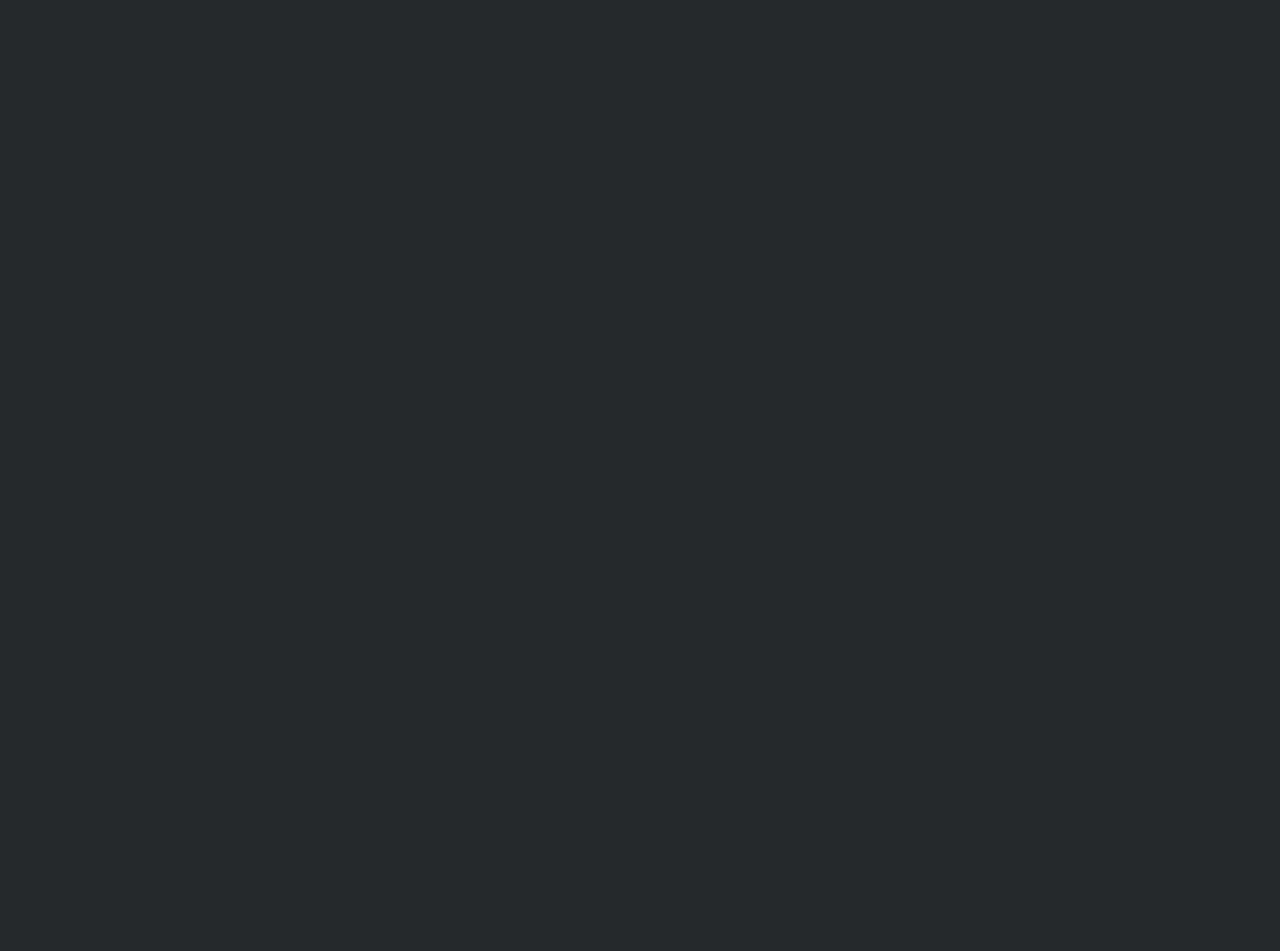
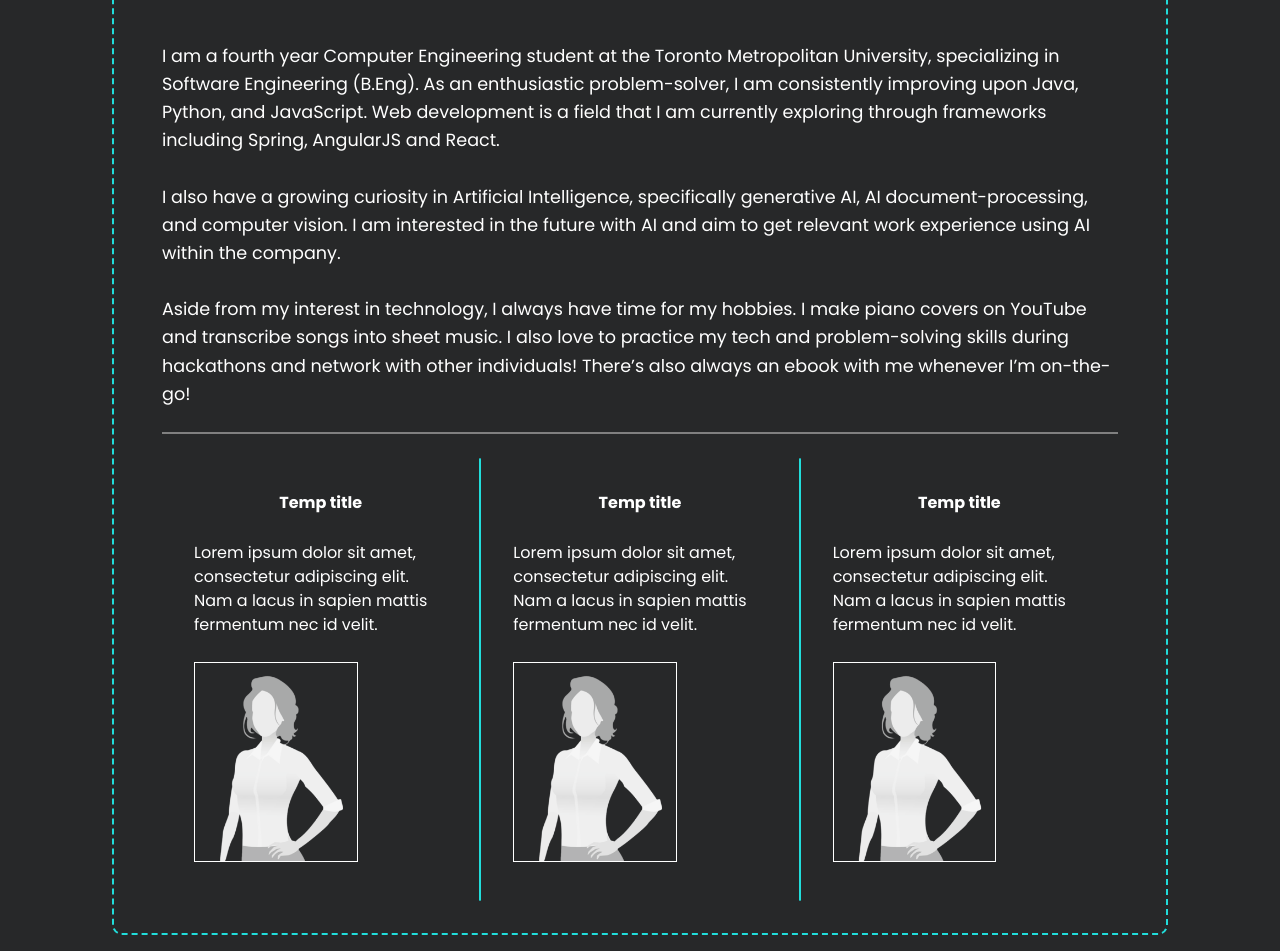
Before and after one commit to mansijp/mansi-patel, a React (Create React App) app: page / in a window 1280 px wide. Shown: the part 952-1903 px from the top of the page. Before the commit the page ends 880 px from the top, so only its background shows below. Built offline with nearby package versions, Linux system fonts and the light colour scheme.

Commit message:
Added an About section

```diff
--- a/src/App.js
+++ b/src/App.js
@@ -1,11 +1,13 @@
 import Navbar from "./components/NavBar/navbar";
-import Home from "./components/Home/home"
+import Home from "./components/Home/home";
+import About from "./components/About/about"
 
 function App() {
   return (
     <div className="App">
         <Navbar/>
         <Home />
+        <About />
     </div>
   );
 }
--- /dev/null
+++ b/src/components/About/about.css
@@ -0,0 +1,65 @@
+#about{
+    margin: 1rem 7rem;
+    width: calc(100vw - 14rem);
+    display: flex;
+    justify-content: space-between;
+    padding: 2rem 3rem;
+    border: 2px dashed #21ddda;
+    border-radius: 10px;
+}
+
+.about-me-title{
+    font-size: 2rem;
+    display: flex;
+    justify-content: center;
+    padding-bottom: 2rem;
+    font-weight: bold;
+}
+
+.about-me-description{
+    font-size: 1.1rem;
+    line-height: 1.6;
+}
+
+.line {
+    position: relative;
+    border: 1px solid gray;
+    margin: 1.5rem 0;
+}
+
+.table-row{
+    display: table;
+}
+
+.table-column {
+    display: table-cell;
+    justify-content: space-between;
+    padding: 2rem;
+}
+
+.divider{
+    display: table-cell;
+    background-color: #21ddda;
+    width: 2px;
+    border: 1px solid #21ddda;
+    border-radius: 10px;
+}
+
+.interest-title{
+    display: flex;
+    justify-content: center;
+    font-weight: bold;
+    font-size: 1rem;
+    padding-bottom: 0.1rem;
+}
+
+.interest-text {
+    display: flex;
+    justify-content: center;
+    line-height: 1.5;
+}
+
+.interest-image{
+    height: 25vh;
+    border: 1px solid white;
+}
--- /dev/null
+++ b/src/components/About/about.js
@@ -0,0 +1,50 @@
+import React from "react";
+import './about.css';
+import placeholder from '../../img/mansi-patel.png';
+
+const About = () => {
+    return (
+        <section id="about">
+            <div className="about-content">
+                <span className="about-me-title">More About Me</span>
+                <p className="about-me-description">
+                    I am a fourth year Computer Engineering student at the Toronto Metropolitan University, specializing in Software
+                    Engineering (B.Eng). As an enthusiastic problem-solver, I am consistently improving upon Java, Python, and JavaScript.
+                    Web development is a field that I am currently exploring through frameworks including Spring, AngularJS and React.
+                    <br/><br/>
+                    I also have a growing curiosity in Artificial Intelligence, specifically generative AI, AI document-processing, and
+                    computer vision. I am interested in the future with AI and aim to get relevant work experience using AI within the
+                    company.
+                    <br/><br/>
+                    Aside from my interest in technology, I always have time for my hobbies. I make piano covers on YouTube and
+                    transcribe songs into sheet music. I also love to practice my tech and problem-solving skills during hackathons and
+                    network with other individuals! There’s also always an ebook with me whenever I’m on-the-go!
+                </p>
+
+                <hr className="line" />
+
+                <div className="table-row">
+                    <div className="table-column">
+                        <span className="interest-title">Temp title</span><br/>
+                        <span className="interest-text">Lorem ipsum dolor sit amet, consectetur adipiscing elit. Nam a lacus in sapien mattis fermentum nec id velit.</span>
+                        <br/><img src={placeholder} alt="" className="interest-image" />
+                    </div>
+                    <div className="divider"></div>
+                    <div className="table-column">
+                        <span className="interest-title">Temp title</span><br/>
+                        <span className="interest-text">Lorem ipsum dolor sit amet, consectetur adipiscing elit. Nam a lacus in sapien mattis fermentum nec id velit.</span>
+                        <br/><img src={placeholder} alt="" className="interest-image" />
+                    </div>
+                    <div className="divider"></div>
+                    <div className="table-column">
+                        <span className="interest-title">Temp title</span><br/>
+                        <span className="interest-text">Lorem ipsum dolor sit amet, consectetur adipiscing elit. Nam a lacus in sapien mattis fermentum nec id velit.</span>
+                        <br/><img src={placeholder} alt="" className="interest-image" />
+                    </div>
+                </div>
+            </div>
+        </section>
+    )
+}
+
+export default About;
```
